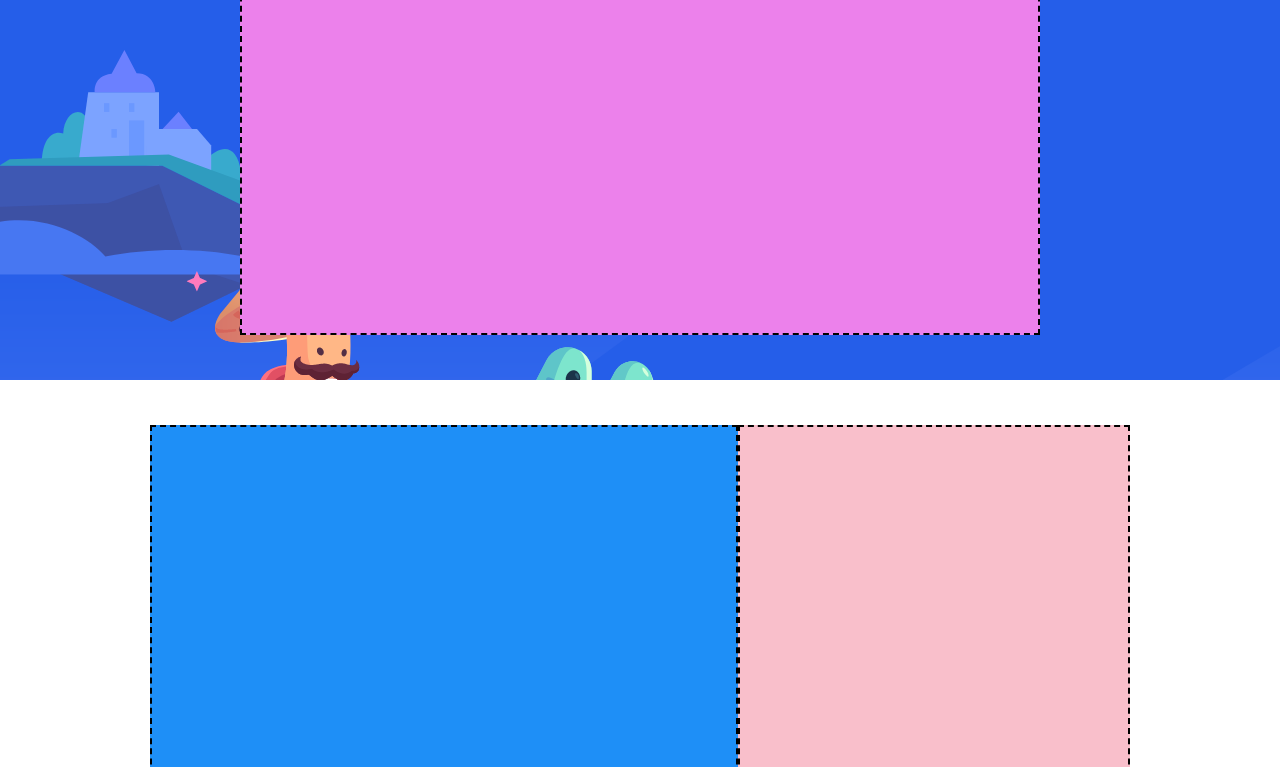
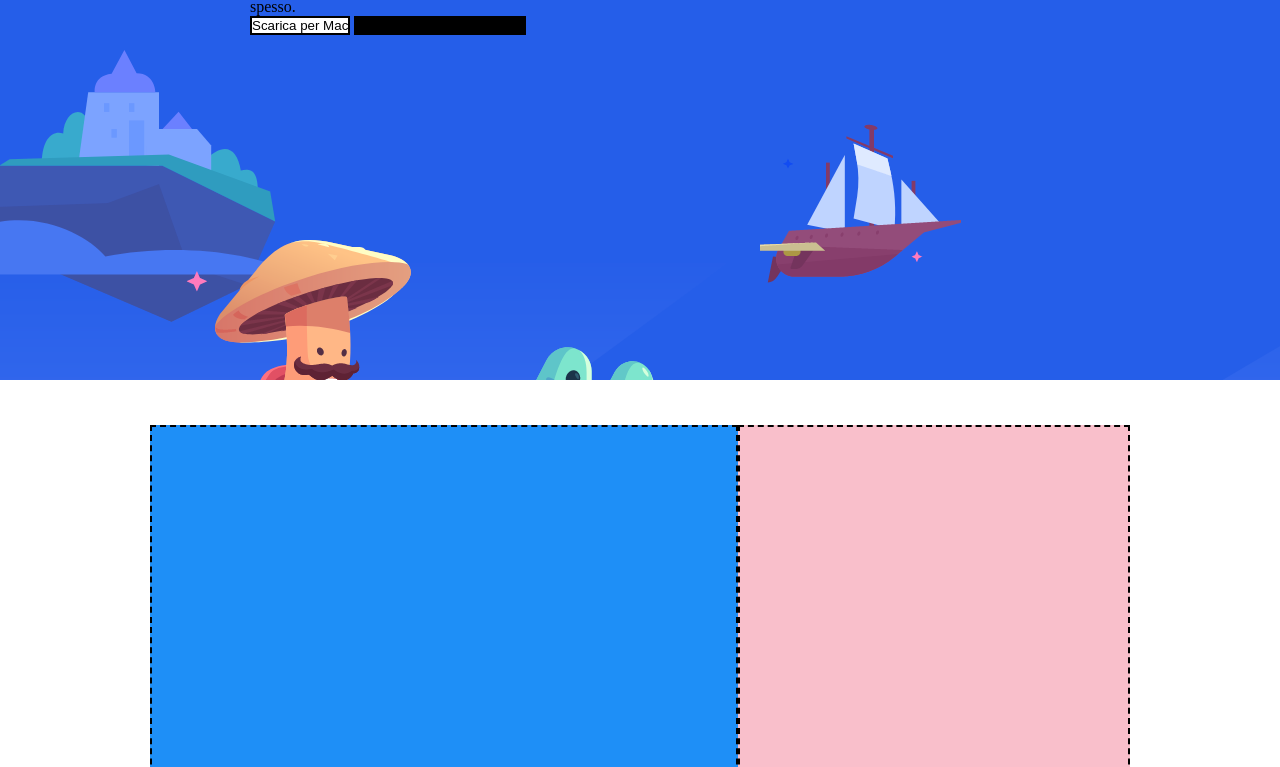
Before and after one commit to michele-debiasi/htmlcss-discord, a plain HTML site: page index.html in a window 1280 px wide. Shown: the part 192-959 px from the top of the page. Drawn offline with Linux system fonts and the light colour scheme.

Commit message:
prove hero

```diff
--- a/css/style.css
+++ b/css/style.css
@@ -61,10 +61,29 @@ text-align: center;
 
 width: 800px;
 
-border: 2px dashed black;
-background-color: #ec81eb;
+
+
 min-height: 400px;
 
+
+}
+
+.h1 {
+    font-style: italic white;
+}
+.p{
+    font-style: italic white;
+}
+.hero > .container .button1 {
+    border-style: solid;
+    background-color: white;
+    font-style: italic black;
+}
+
+.hero > .container .button2 {
+    border-style: solid;
+    background-color: black;
+    font-style: italic white;
 
 }
 
--- a/index.html
+++ b/index.html
@@ -19,7 +19,16 @@
     </div>
 
 <section class="hero">
-    <div class="container"></div>
+    <div class="container">
+        <h1>Il tuo posto per parlare</h1>
+        <p>Che tu faccia parte di un club scolastico, gruppo di gamer, comunità artistica mondiale, o semplicemente di un piccolo gruppo di amici che vuole passare il tempo assieme, Discord rende più facile chiacchierare ogni giorno e ritrovarsi più spesso. </p>
+        <button class="button1">Scarica per Mac</button>
+        <button class="button2">Apri Discord nel tuo browser</button>
+
+
+
+
+    </div>
 
 </section>
 
```
